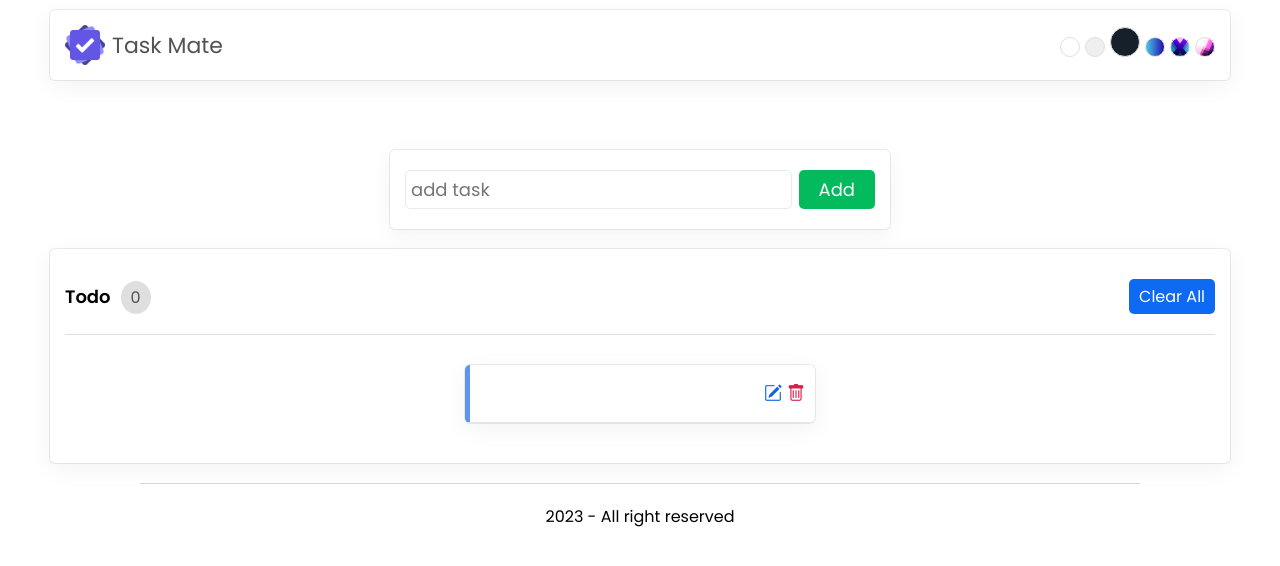
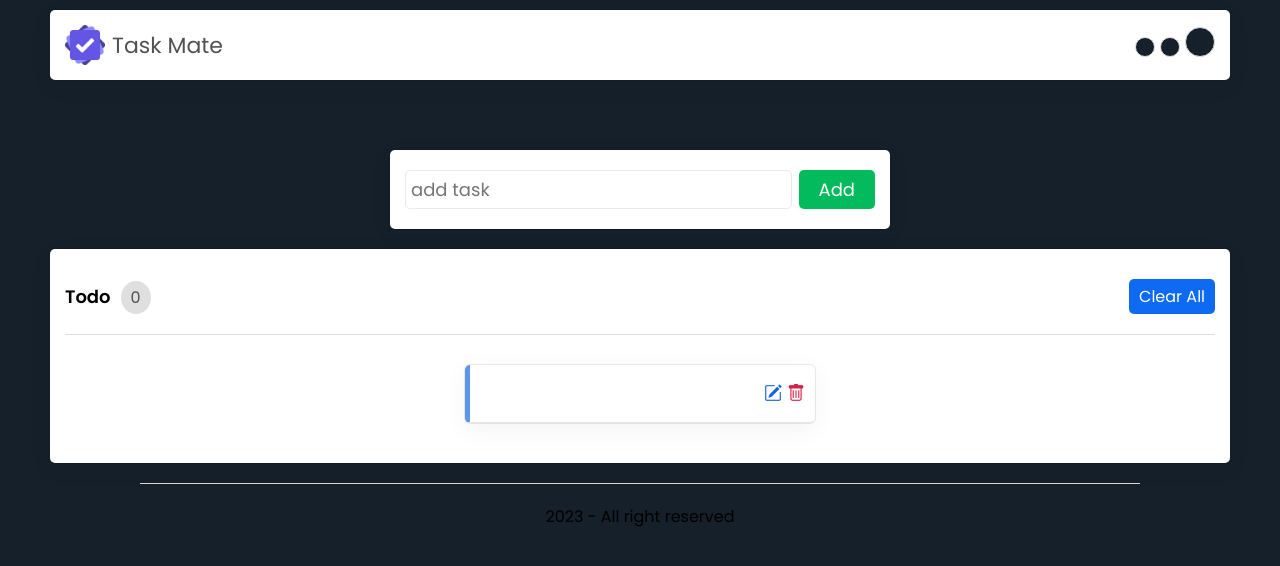
Before and after one commit to denisakita/task-mate, a React (Create React App) app: page / in a window 1280 px wide. Shown: the top 566 px of the page. Built offline with nearby package versions, Linux system fonts and the light colour scheme.

Commit message:
localStorage

```diff
--- a/src/components/Header.js
+++ b/src/components/Header.js
@@ -1,18 +1,27 @@
 import Logo from "../assets/logo.png";
+import {useEffect, useState} from "react";
+
 export const Header = () => {
-return(
+    const [theme, setTheme] = useState(JSON.parse(localStorage.getItem("theme")) || "dark");
+
+    useEffect(() => {
+        localStorage.setItem("theme", JSON.stringify(theme));
+        document.documentElement.removeAttribute("class");
+        document.documentElement.classList.add(theme);
+    }, [theme])
+    return (
         <header>
             <div className="logo">
                 <img src={Logo} alt="TaskMate"/>
                 <span>Task Mate</span>
             </div>
             <div className="themeSelector">
-            <span className="light" ></span>
-            <span className="medium"></span>
-            <span className="dark activeTheme" ></span>
-            <span className="gOne"></span>
-            <span className="gTwo"></span>
-            <span className="gThree"></span>
+                <span onClick={() => setTheme("light")}
+                      className={theme === "light" ? "light activeTheme" : "dark"}></span>
+                <span onClick={() => setTheme("medium")}
+                      className={theme === "medium" ? "medium activeTheme" : "dark"}></span>
+                <span onClick={() => setTheme("dark")}
+                      className={theme === "dark" ? "dark activeTheme" : "dark"}></span>
             </div>
         </header>
     )
--- a/src/index.css
+++ b/src/index.css
@@ -31,11 +31,6 @@
     transition: all 500ms;
 }
 
-.gOne {
-    background: linear-gradient(90deg, hsla(191, 75%, 60%, 1) 0%, hsla(248, 87%, 36%, 1) 100%);
-    transition: all 500ms;
-}
-
 .gTwo {
     background: linear-gradient(235deg, #FFFFFF 0%, #000F25 100%),
     linear-gradient(180deg, #6100FF 0%, #000000 100%),
@@ -44,11 +39,5 @@
     background-blend-mode: soft-light, screen, darken, normal;
 }
 
-.gThree {
-    background: linear-gradient(125deg, #FFFFFF 0%, #000000 100%),
-    linear-gradient(200deg, #FFD9E8 0%, #FFD9E8 50%, #DE95BA calc(50% + 1px), #DE95BA 60%, #7F4A88 calc(60% + 1px), #7F4A88 75%, #4A266A calc(75% + 1px), #4A266A 100%),
-    linear-gradient(113deg, #FFD9E8 0%, #FFD9E8 40%, #DE95BA calc(40% + 1px), #DE95BA 50%, #7F4A88 calc(50% + 1px), #7F4A88 70%, #4A266A calc(70% + 1px), #4A266A 100%);
-    background-blend-mode: overlay, overlay, normal;
-}
 
 /* themes */
```
Lines whose indentation alone changed are shown as unchanged.
